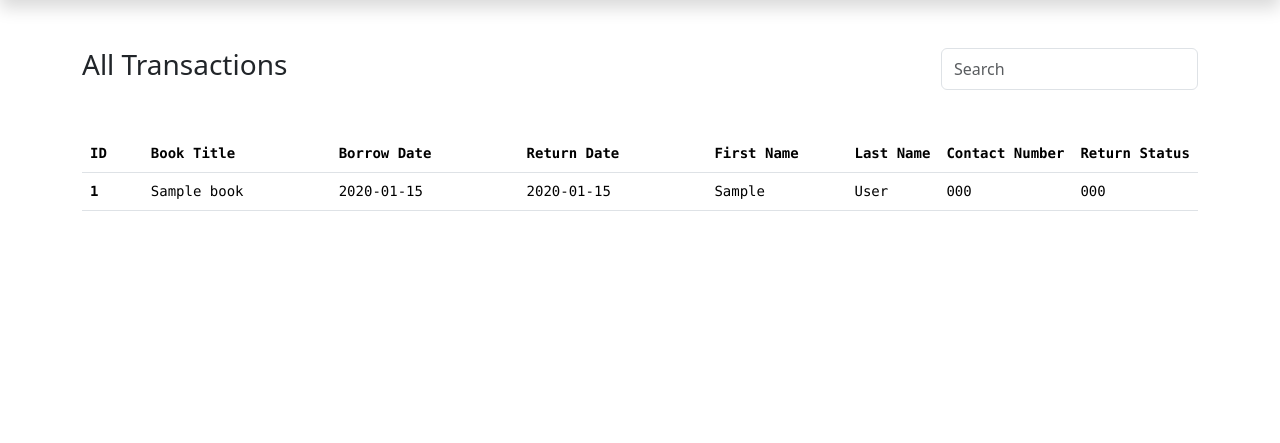
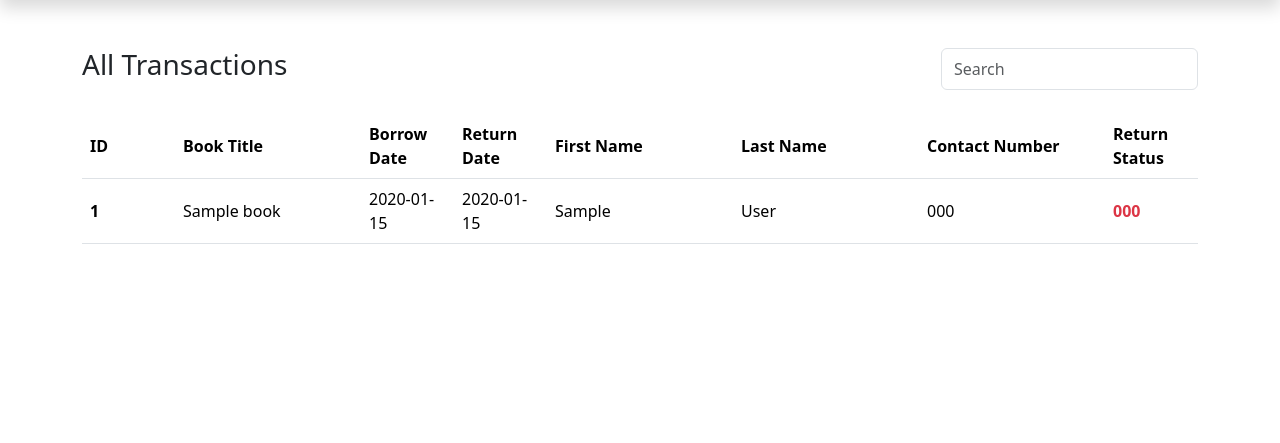
Before and after one commit to WilliamCorotan/db-library, a CodeIgniter app: page /database/admin/transaction in a window 1280 px wide. Shown: the part 73-516 px from the top of the page. Run offline with CodeIgniter, Linux system fonts and the light colour scheme; a user stored in the database is signed in; data comes from the database, SQL or seed files in the repository; tables that the repository leaves empty or names only in its code hold one stand-in row (values such as "Sample post").

Commit message:
minor hotfix for transaction table

```diff
--- a/application/config/routes.php
+++ b/application/config/routes.php
@@ -115,6 +115,7 @@ $route['filter/publisher'] = 'publisher/filter';
 
 //Transaction Routes
 $route['transaction/fetch'] = 'transaction/fetch';
+$route['transaction/fetch/(:any)'] = 'transaction/fetch/$1';
 
 // Admin Profile Routes
 $route['admin/profile'] = 'admin/show_profile';
--- a/application/controllers/Transaction.php
+++ b/application/controllers/Transaction.php
@@ -21,7 +21,7 @@ class Transaction extends CI_Controller
             redirect('admin/login');
             exit();
         }
-        $config['base_url'] = base_url('book/fetch');
+        $config['base_url'] = base_url('transaction/fetch');
         $config['per_page'] = 5;
         $config['total_rows'] = $this->transaction_model->count();
         $config['uri_segment'] = 3;
@@ -45,7 +45,6 @@ class Transaction extends CI_Controller
         $config['last_tag_close']  = '</span></li>';
 
         $this->pagination->initialize($config);
-        echo "<pre>";
         $search = $this->input->get('search');
         if (null !== $search) {
             $data['transactions'] = $this->transaction_model->get_all($config['per_page'], $offset, $this->input->get('search'));
--- a/application/views/components/transaction/transaction_table.php
+++ b/application/views/components/transaction/transaction_table.php
@@ -3,13 +3,13 @@
         <thead>
             <tr class="align-middle">
                 <th class="col-1">ID</th>
-                <th class="col-3">Book Title</th>
-                <th class="col-3">Borrow Date</th>
-                <th class="col-3">Return Date</th>
-                <th class="col-3">First Name</th>
-                <th class="col-3">Last Name</th>
-                <th class="col-3">Contact Number</th>
-                <th class="col-3">Return Status</th>
+                <th class="col-2">Book Title</th>
+                <th class="col-1">Borrow Date</th>
+                <th class="col-1">Return Date</th>
+                <th class="col-2">First Name</th>
+                <th class="col-2">Last Name</th>
+                <th class="col-2">Contact Number</th>
+                <th class="col-2">Return Status</th>
             </tr>
         </thead>
         <tbody>
@@ -22,7 +22,7 @@
                     <td><?= $transaction['first_name'] ?></td>
                     <td><?= $transaction['last_name'] ?></td>
                     <td><?= $transaction['contact_number'] ?></td>
-                    <td><?= $transaction['return_status'] ?></td>
+                    <td class="fw-bold <?= ($transaction['return_status'] == 'Returned') ? "text-success" : "text-danger" ?>"><?= $transaction['return_status'] ?></td>
                 </tr>
             <?php endforeach ?>
         </tbody>
--- a/application/views/pages/transaction/index.php
+++ b/application/views/pages/transaction/index.php
@@ -13,3 +13,4 @@
 
 <script src="<?= base_url('assets/js/transaction/fetchTransactions.js') ?>"></script>
 <script src="<?= base_url('assets/js/transaction/searchTransaction.js') ?>"></script>
+<script src="<?= base_url('assets/js/transaction/index.js') ?>"></script>
--- /dev/null
+++ b/assets/js/transaction/index.js
@@ -0,0 +1,11 @@
+$(document).ready(function () {
+    $(document).on('click', '.pagination li span a  ', function(event){
+        event.preventDefault();
+        console.log($(this).attr('data-ci-pagination-page'))
+        fetchTransactions($(this).attr('href'))
+    })
+
+    $(document).on('mouseover', 'td',function(){
+        $(this).css('cursor', 'pointer');
+    })
+});
```
